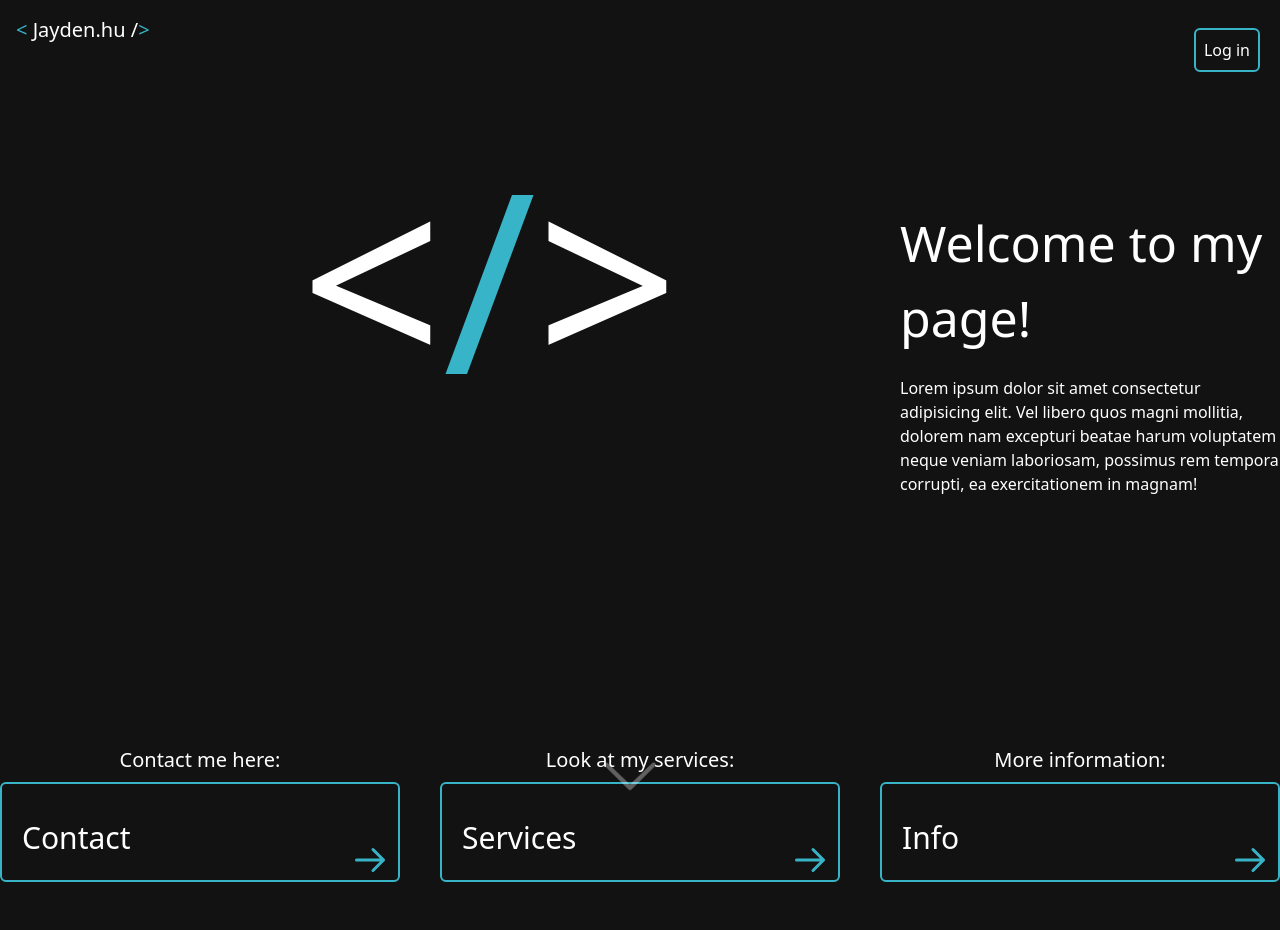
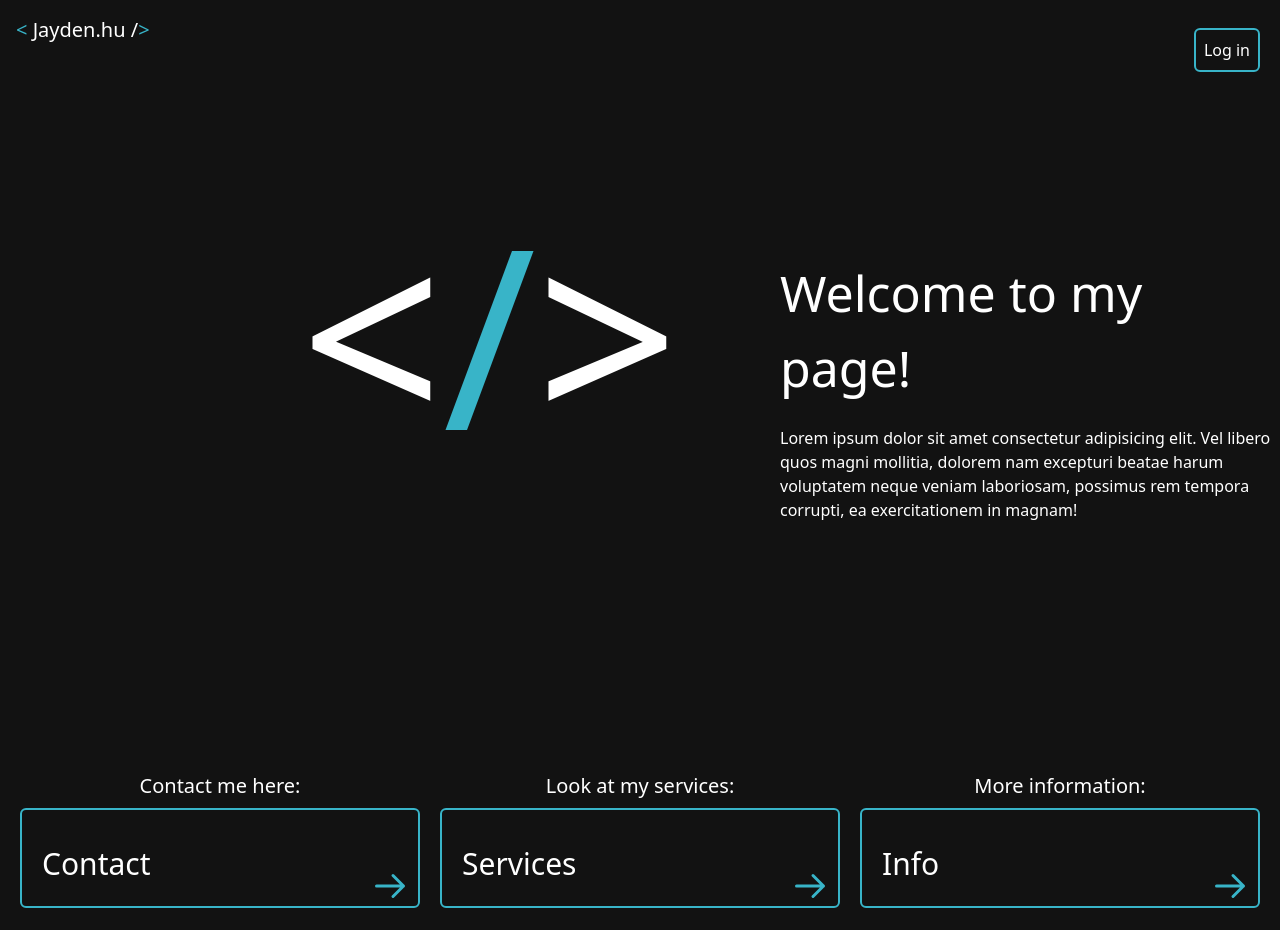
Before and after one commit to Jaydendeveloper/jaydenhu_next, a Next.js app: page / in a window 1280 px wide. Shown: the top 930 px of the page. Built offline with nearby package versions, Linux system fonts and the light colour scheme; no server answers; the database is empty.

Commit message:
UI changes

```diff
--- a/pages/Main.js
+++ b/pages/Main.js
@@ -2,11 +2,11 @@ const Main = () => {
         /* <h2 className="text-[35px] text-center text-[#38b4c8]">Jayden <br /><div className="text-white" > &lt; Web developer /&gt;</div></h2> */
 
     return (
-    <div className="mt-[150px] mb-[150px]">
-        <div className="text-[250px] h-150 absolute top-[90px] left-[300px] text-white">
+    <div className="md:mt-[150px] md:mb[150px] lg:mt-[150px] lg:mb-[150px]">
+        <div className="text-[150px] hidden md:block lg:block mt-[15px] float-left md:text-[150px] lg:text-[250px] lg:mt-[-110px] md:mt-[-40px] md:ml-[30px] lg:ml-[300px] text-white">
             &lt;<span className="text-[#38b4c8]">/</span>&gt;
         </div>
-        <div className="text-white mt-10 ml-[900px] ">
+        <div className="text-white ml-[50px] max-w-[300px] mt-[200px] md:ml-[300px] lg:ml-[780px] md:max-w-full lg:max-w-full">
             <div className="text-[50px]">Welcome to my page!
         </div>
             <div className="max-w-[700px] mt-5">Lorem ipsum dolor sit amet consectetur adipisicing elit. Vel libero quos magni mollitia, dolorem nam excepturi beatae harum voluptatem neque veniam laboriosam, possimus rem tempora corrupti, ea exercitationem in magnam!</div>
--- a/pages/Navbar.js
+++ b/pages/Navbar.js
@@ -11,7 +11,7 @@ const [loading, setLoading] = useState(false)
 
     return (
 <>
-<div className='mt-[250px] mb-[0px] flex flex-wrap flex-col space-y-4 bottom-20 lg:space-x-10 justify-center lg:flex-row md:flex-col md:space-y-4 lg:space-y-0'>
+<div className='mt-[250px] mb-[0px] flex flex-wrap flex-col space-y-4 bottom-20 lg:gap-5 justify-center lg:flex-row md:flex-col md:space-y-4 lg:space-y-0'>
             <Link href={'/contact'}>
                 <div className='text-xl text-white'>
                     <div className='text-center mb-2'>Contact me here:</div>
@@ -41,7 +41,7 @@ const [loading, setLoading] = useState(false)
             </Link>
         </div>
         <div className='flex justify-center'>
-            <div className='text-white bottom-3 absolute'>
+            <div className='text-white bottom-3 absolute lg:block hidden'>
                 <Link href="#portfolio">
                 <a className="ca3-scroll-down-link ca3-scroll-down-arrow" data-ca3_iconfont="ETmodules" data-ca3_icon=""></a>
                 </Link>
--- a/pages/Portfolio.js
+++ b/pages/Portfolio.js
@@ -29,7 +29,7 @@ const Portfolio = () => {
     const router = useRouter()
 
     useEffect(() => {
-      const q = query(colRef, orderBy("created_at"));
+      const q = query(colRef, orderBy("created_at", "desc"));
 
       onSnapshot(q, (snapshot) => {
         setPosts(
@@ -62,8 +62,8 @@ const Portfolio = () => {
           <div id="portfolio" className="text-center text-[30px] text-white mt-10 lg:mt-[300px] mb-10">
               <font className="text-[#38b4c8]">&frasl; &frasl; </font> Portfolio
           </div>
-          <div>
-            <div className='mt-10 mb-[0px] flex flex-wrap flex-col space-y-4 bottom-20 lg:space-x-10 justify-center lg:flex-row md:flex-col md:space-y-4 lg:space-y-0'>
+          <div className="flex justify-center sm:justify-center md:justify-center lg:justify-start lg:ml-[120px]">
+            <div className='mt-10 mb-[0px] flex flex-wrap flex-col space-y-4 bottom-20 gap-5 lg:flex-row md:flex-col md:space-y-4 lg:space-y-0'>
                 {posts.map(post=>(
 
                  createdAtYear = new Date(post.created_at.seconds*1000).getFullYear(),
@@ -75,11 +75,11 @@ const Portfolio = () => {
                   <div key={post.id} onClick={(target) => {
                     userPost = post;
                     router.push(post.id);
-                    }} className='pop-out h-[150px] w-[300px] text-white mb-5 md:mb-5 lg:mb-5 md:h-[150px] md:w-[400px] lg:h-[150px] lg:w-[400px] border-2 cursor-pointer rounded-md m-auto md:m-auto lg:m-0'>
+                    }} className='pop-out ml-0 h-[150px] w-[300px] text-white mb-5 md:mb-5 lg:mb-5 md:h-[150px] md:w-[400px] lg:h-[150px] lg:w-[400px] border-2 cursor-pointer rounded-md m-auto md:m-auto lg:m-0'>
                   <h2 className='text-[30px] ml-5 mt-10  hover:text-[gray]'>{post.title}</h2>
                   <div className="relative border-0 border-t-2 border-t-[#38b4c8] w-auto top-[30px] md:top-[30px] md:h-[50px] lg:h-[50px] lg:top-[30px] text-orange-500">
                     <div className='ml-2 text-[#38b4c8]'>by {post.author}</div>
-                    <div className='relative w-auto top-[-23px] left-[280px] md:left-[280px] md:w-auto lg:w-auto lg:left-[280px] text-[#38b4c8]'>{createdAtYear}.{createdAtMonth +1}.{createdAtDate} {createdAtHours}:{createdAtMinutes}</div>
+                    <div className='relative w-auto top-[-23px] left-[175px] md:left-[280px] md:w-auto lg:w-auto lg:left-[280px] text-[#38b4c8]'>{createdAtYear}.{createdAtMonth +1}.{createdAtDate} {createdAtHours}:{createdAtMinutes}</div>
                     </div>
                   </div>
               ))}
```
